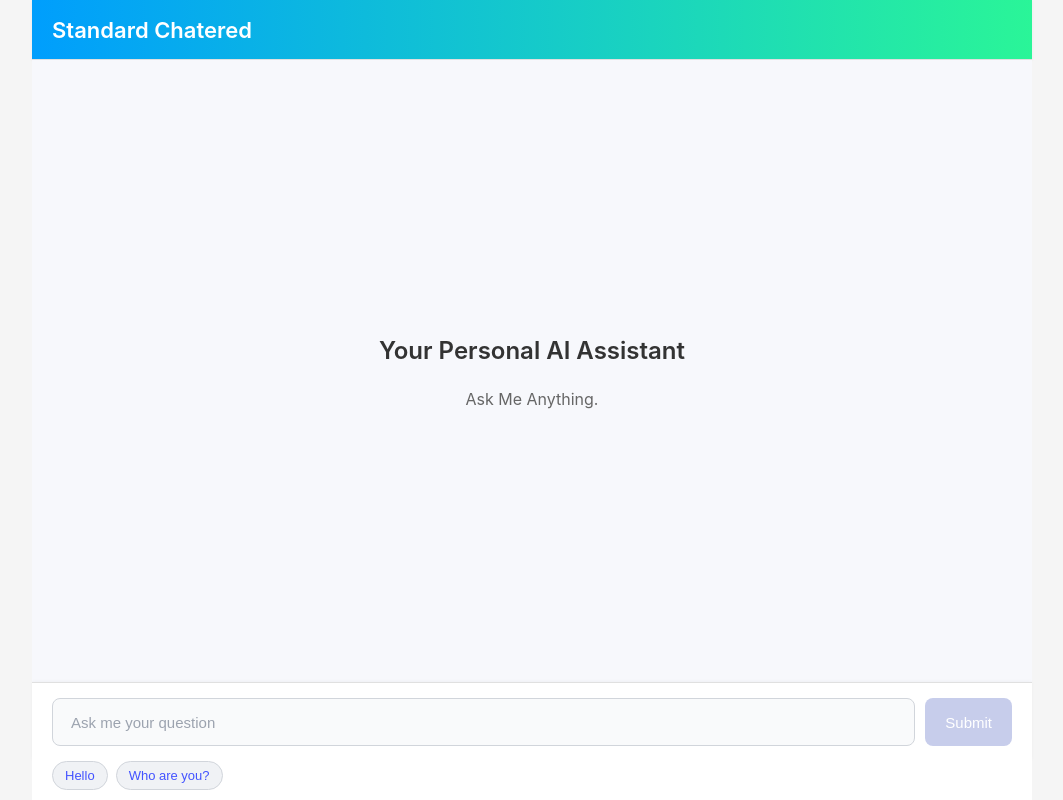
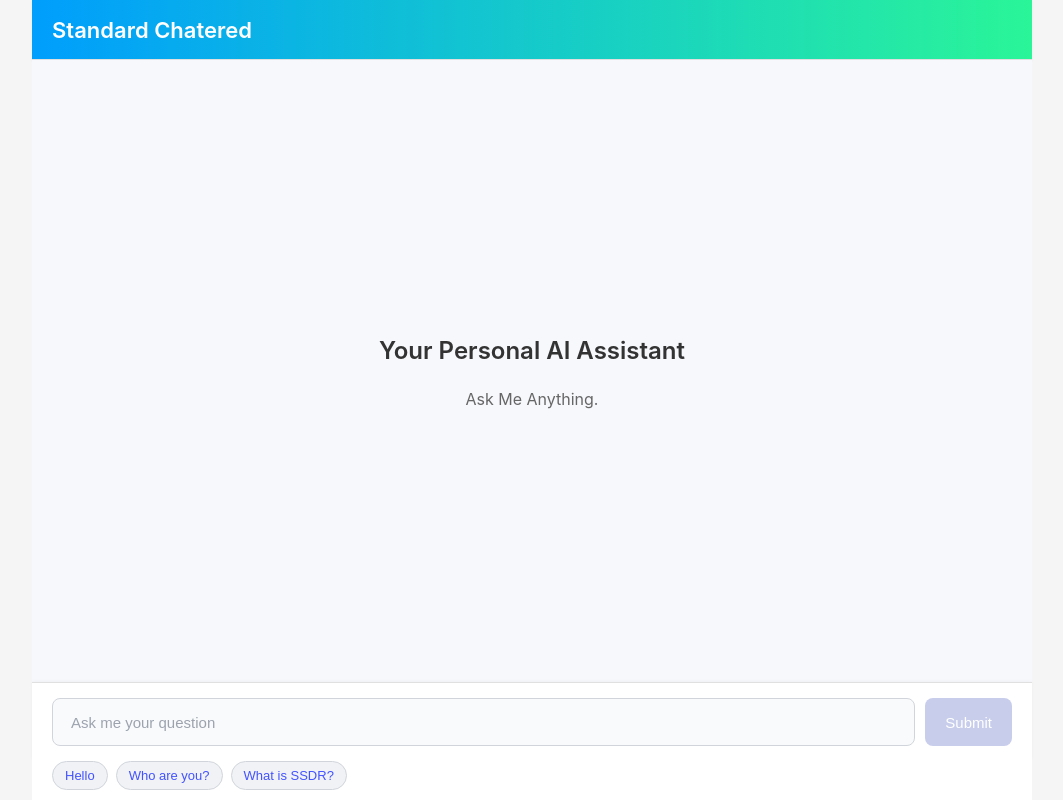
Before and after one commit to see311/llm_fe, a React (Create React App) app: page / in a window 1280 px wide. Shown: the whole page, without its empty margins (108-1171 px from the left). Built offline with nearby package versions, Linux system fonts and the light colour scheme; the HTML template or start-up script is replaced by a standard one.

Commit message:
Update ChatInput.js

```diff
--- a/src/components/ChatInput.js
+++ b/src/components/ChatInput.js
@@ -141,19 +141,23 @@
           disabled={isLoading}
         />
         {isLoading ? (
-          <StopButton type="button" onClick={onStopGeneration}>
+          <StopButton type="button" /*onClick={onStopGeneration}*/>
             <Spinner />
-            <StopSquare />
+            {/* <StopSquare /> */}
           </StopButton>
         ) : (
           <SendButton type="submit" disabled={!message.trim()}>
             Submit
           </SendButton>
         )}
+        {/* <SendButton type="submit" disabled={!message.trim() || isLoading}>
+            Submit
+        </SendButton> */}
       </InputContainer>
       <ExamplesContainer>
         <ExampleButton onClick={() => handleExampleClick('Hello')}>Hello</ExampleButton>
         <ExampleButton onClick={() => handleExampleClick('Who are you?')}>Who are you?</ExampleButton>
+        <ExampleButton onClick={() => handleExampleClick('What is SSDR?')}>What is SSDR?</ExampleButton>
       </ExamplesContainer>
     </>
   );
```
